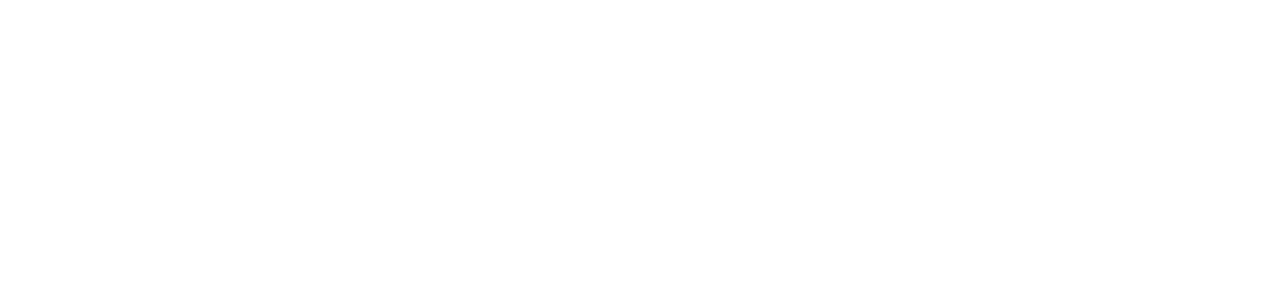
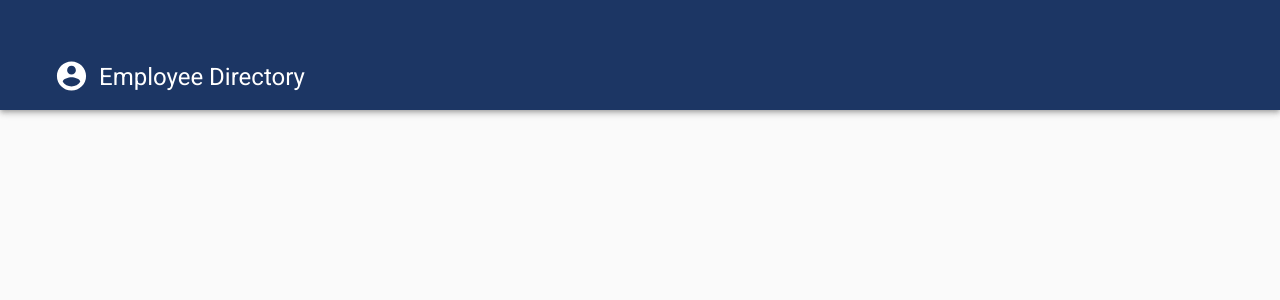
Before and after one commit to diemrbond/EmployeeDirectory, a React (Create React App) app: page / in a window 1280 px wide. Shown: the top 300 px of the page. Built offline with nearby package versions, Linux system fonts and the light colour scheme; the HTML template or start-up script is replaced by a standard one.

Commit message:
Added Material UI AppBar and styled

```diff
--- a/src/App.js
+++ b/src/App.js
@@ -1,13 +1,17 @@
 import React from "react";
 import { BrowserRouter as Router, Route } from "react-router-dom";
 
-// import Navbar from "./components/Navbar";
+import Container from '@material-ui/core/Container';
+import NavBar from "./components/NavBar";
+import CssBaseline from '@material-ui/core/CssBaseline';
 
 function App() {
   return (
     <Router>
       <div>
-       {/* <Navbar /> */}
+      <CssBaseline />
+        <NavBar />
+        <Container>
           {/*  <Wrapper>
             <Route exact path="/" component={About} />
             <Route exact path="/about" component={About} />
@@ -15,6 +19,7 @@
             <Route exact path="/search" component={Search} />
           </Wrapper>
           <Footer /> */}
+        </Container>
       </div>
     </Router>
   );
--- /dev/null
+++ b/src/components/NavBar/index.js
@@ -0,0 +1,50 @@
+import React from 'react';
+import AppBar from '@material-ui/core/AppBar';
+import Toolbar from '@material-ui/core/Toolbar';
+import Typography from '@material-ui/core/Typography';
+import { makeStyles } from '@material-ui/core/styles';
+import AccountCircleIcon from '@material-ui/icons/AccountCircle'
+
+const useStyles = makeStyles({
+  root: {
+    background: "#1C3664",
+    border: 0,
+    borderRadius: 0,
+    boxShadow: "0",
+    color: "white",
+    height: 110,
+    padding: "0 30px"
+  },
+  toolbar: {
+    minHeight: 80,
+    alignItems: 'flex-start',
+    paddingTop: 1,
+    paddingBottom: 2,
+  },
+  title: {
+    flexGrow: 1,
+    paddingLeft: 10,
+    marginTop: 60
+  },
+  icon: {
+    fontSize: 35,
+    height: 150
+  }
+});
+
+export default function NavBar() {
+  const classes = useStyles();
+
+  return (
+    <div>
+      <AppBar position="static" className={classes.root}>
+        <Toolbar className={classes.toolbar}>
+          <AccountCircleIcon className={classes.icon}/>
+          <Typography className={classes.title} variant="h5" noWrap>
+          Employee Directory
+          </Typography>
+        </Toolbar>
+      </AppBar>
+    </div>
+  );
+}
```
Also changed, not shown: 1 other file (tests, documents, lock files or other folders). Lines whose indentation alone changed are shown as unchanged.
